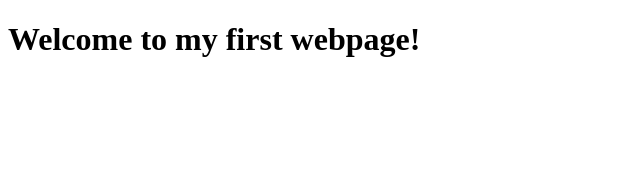
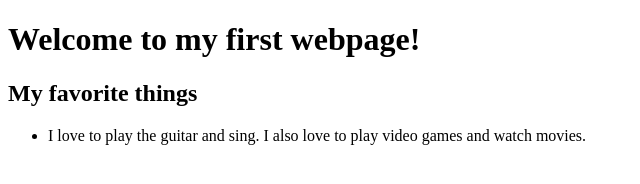
Before and after one commit to strdr4605/web-page-aaw-221, a plain HTML site: page index.html in a window 1280 px wide. Shown: the whole page, without its empty margins (0-640 px from the left). Drawn offline with Linux system fonts and the light colour scheme.

Commit message:
Add new section in index.html

```diff
--- a/index.html
+++ b/index.html
@@ -5,5 +5,14 @@
   </head>
   <body>
     <h1>Welcome to my first webpage!</h1>
+    <section>
+      <h2>My favorite things</h2>
+      <ul>
+        <li>
+          I love to play the guitar and sing. I also love to play video games
+          and watch movies.
+        </li>
+      </ul>
+    </section>
   </body>
 </html>
```
